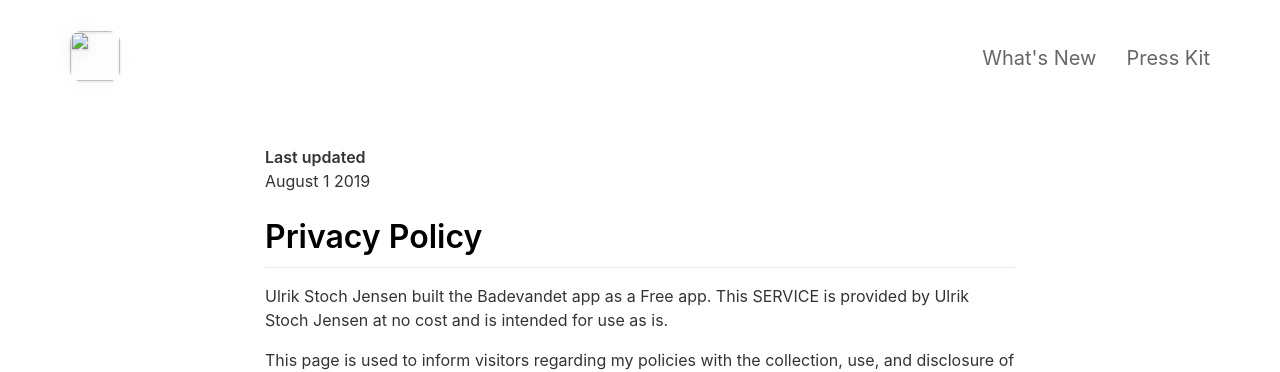
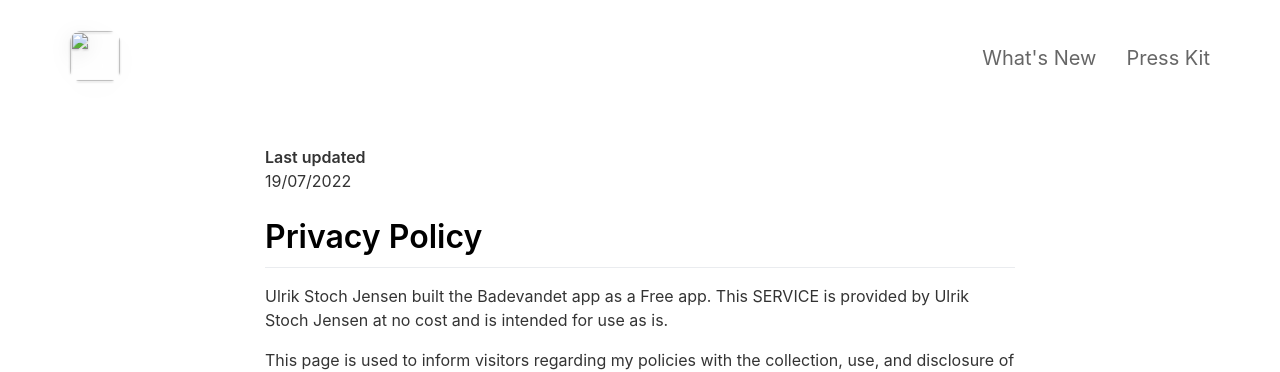
Before and after one commit to ulrikstoch/badevandet, a Jekyll site: the page built from _pages/privacypolicy.md, in a window 1280 px wide and 900 px high. Shown: the top 372 px of the window. Built offline with Jekyll 4.4.1, drawn with Linux system fonts in a browser that asks for light colours; nearby versions of some CDN libraries.

Commit message:
Update privacypolicy.md

```diff
--- a/_pages/privacypolicy.md
+++ b/_pages/privacypolicy.md
@@ -5,7 +5,7 @@ include_in_header: false
 ---
 
 **Last updated**
-August 1 2019
+19/07/2022
 
 # Privacy Policy
 Ulrik Stoch Jensen built the Badevandet app as a Free app. This SERVICE is provided by Ulrik Stoch Jensen at no cost and is intended for use as is.
```
